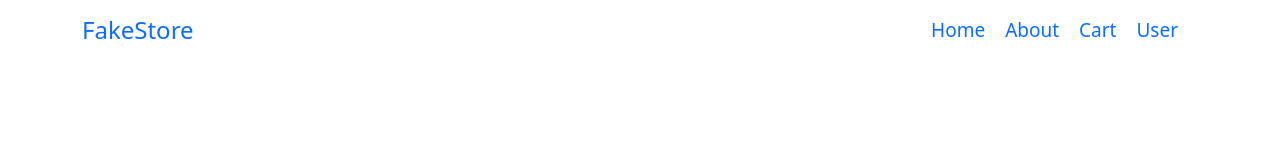
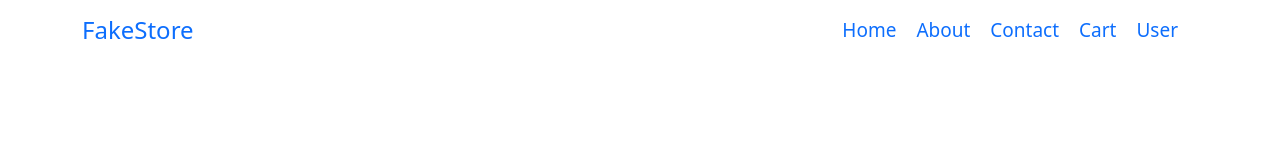
Before and after one commit to EmtiazHossainE2/milestone-8-react, a React (Create React App) app in the folder fakestore/: page / in a window 1280 px wide. Shown: the top 160 px of the page. Built offline with nearby package versions, Linux system fonts and the light colour scheme.

Commit message:
navbar added

```diff
--- a/fakestore/src/Components/Navbar/Navbar.js
+++ b/fakestore/src/Components/Navbar/Navbar.js
@@ -13,6 +13,7 @@ const Navbar = () => {
                         <ul className=' text-primary  text-capitalize d-flex list-unstyled justify-content-end '>
                             <li>home</li>
                             <li>about</li>
+                            <li>contact</li>
                             <li>cart</li>
                             <li>user</li>
                         </ul>
```
